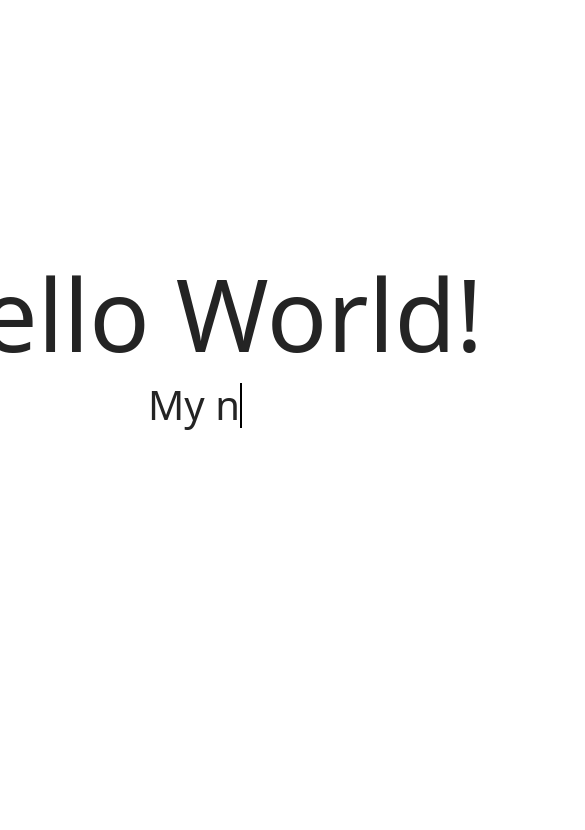
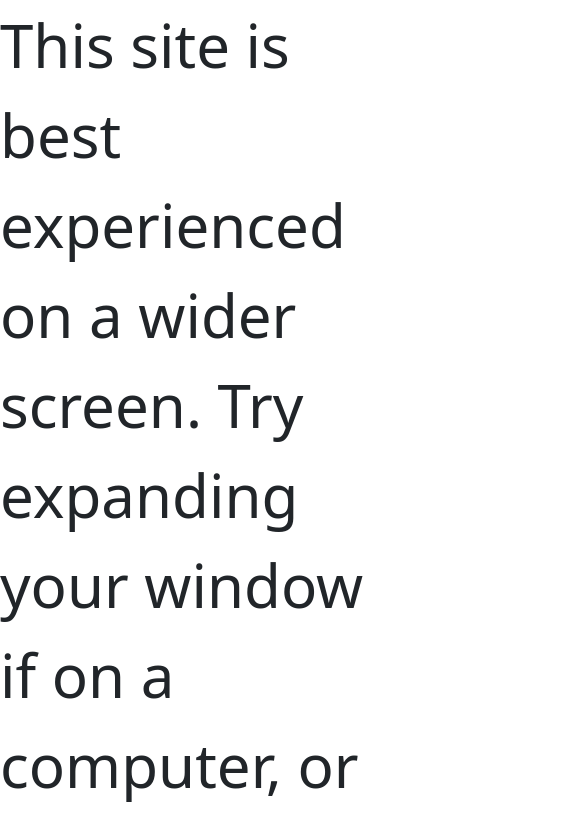
Before and after one commit to HaydenDippL/Portfolio, a React (Vite) app: page / in a window 390 px wide. Shown: the top 830 px of the page, 585 px wide, since content can reach past the window. Built offline with nearby package versions, Linux system fonts and the light colour scheme.

Commit message:
prompt users go on laptop

```diff
--- a/src/App.jsx
+++ b/src/App.jsx
@@ -1,3 +1,5 @@
+import { useState, useEffect } from 'react'
+
 import HelloWorld from './components/HelloWorld'
 import AboutMe from './components/AboutMe'
 import Projects from './components/Projects'
@@ -6,11 +8,31 @@
 import './App.css'
 
 function App() {
+    const [mobile, set_mobile] = useState(false)
+
+    useEffect(() => {
+        function handle_resize() {
+            set_mobile(window.innerWidth < 1000)
+            console.log(window.innerWidth)
+        }
+
+        handle_resize()
+        window.addEventListener('resize', handle_resize)
+        return () => window.addEventListener('resize', handle_resize)
+    }, [])
+
     return <>
-        <HelloWorld/>
-        <AboutMe/>
-        <Projects/>
-        <ContactMe/>
+        { !mobile ?
+        <>
+            <HelloWorld/>
+            <AboutMe/>
+            <Projects/>
+            <ContactMe/>
+        </> :
+        <p style={{fontSize: '60px'}}>
+            This site is best experienced on a wider screen. Try expanding your window if on a computer, or switching to your computer if you are on mobile
+        </p>
+        }
     </>
 }
 
```
